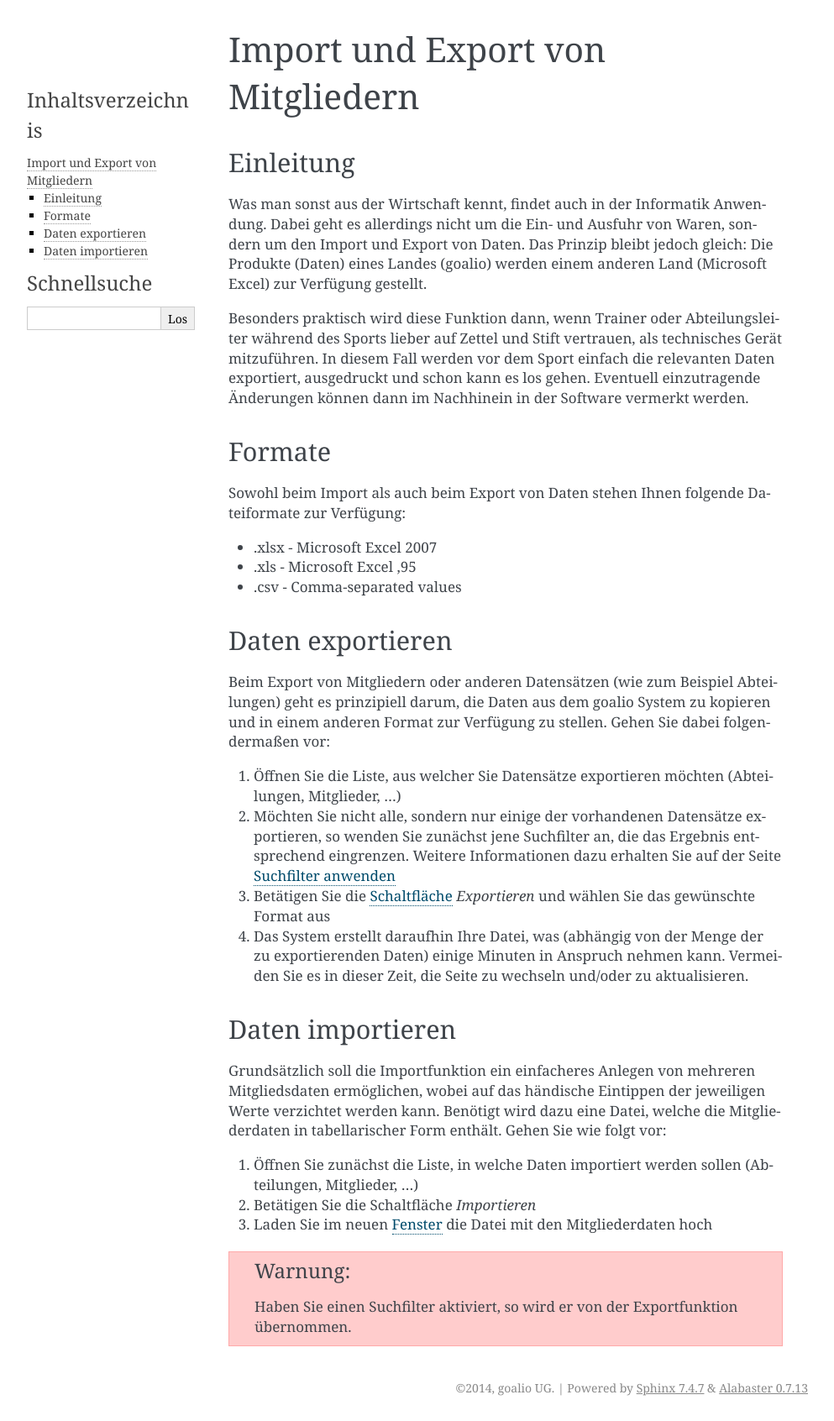
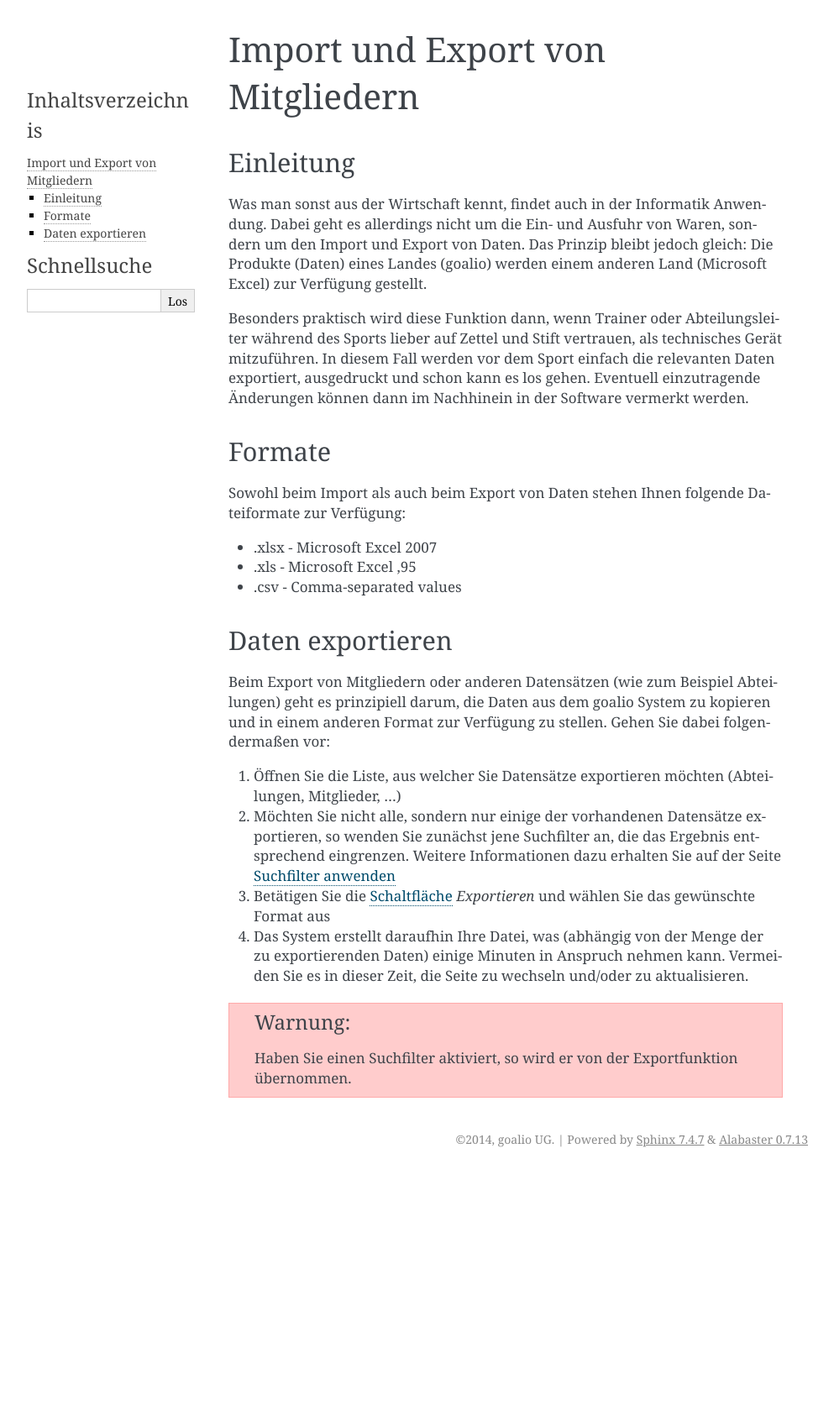
Before and after one commit to goalio/docs, a Sphinx documentation site: the page built from docs/module/mitglieder/mitglieder-export-import.rst, in a window 1280 px wide. Shown: the whole page at 84% size, without its empty margins (148-1141 px from the left). Built offline with Sphinx 7.4.7, drawn with Linux system fonts in a browser that asks for light colours; formulas are drawn with MathJax 3; after the commit the page ends 1396 px from its top, so only the background shows below that.

Commit message:
Update mitglieder-export-import.rst

```diff
--- a/docs/module/mitglieder/mitglieder-export-import.rst
+++ b/docs/module/mitglieder/mitglieder-export-import.rst
@@ -30,17 +30,6 @@ Beim Export von Mitgliedern oder anderen Datensätzen (wie zum Beispiel Abteilun
 
 4. Das System erstellt daraufhin Ihre Datei, was (abhängig von der Menge der zu exportierenden Daten) einige Minuten in Anspruch nehmen kann. Vermeiden Sie es in dieser Zeit, die Seite zu wechseln und/oder zu aktualisieren.
 
-Daten importieren
------------------
-
-Grundsätzlich soll die Importfunktion ein einfacheres Anlegen von mehreren Mitgliedsdaten ermöglichen, wobei auf das händische Eintippen der jeweiligen Werte verzichtet werden kann. Benötigt wird dazu eine Datei, welche die Mitgliederdaten in tabellarischer Form enthält. Gehen Sie wie folgt vor:
-
-1. Öffnen Sie zunächst die Liste, in welche Daten importiert werden sollen (Abteilungen, Mitglieder, ...)
-
-2. Betätigen Sie die Schaltfläche *Importieren*
-
-3. Laden Sie im neuen Fenster_ die Datei mit den Mitgliederdaten hoch
-
 .. warning::
 	Haben Sie einen Suchfilter aktiviert, so wird er von der Exportfunktion übernommen.
 
```
Also changed, not shown: other parts of docs/module/mitglieder/mitglieder-export-import.rst (+0 -1 lines).
